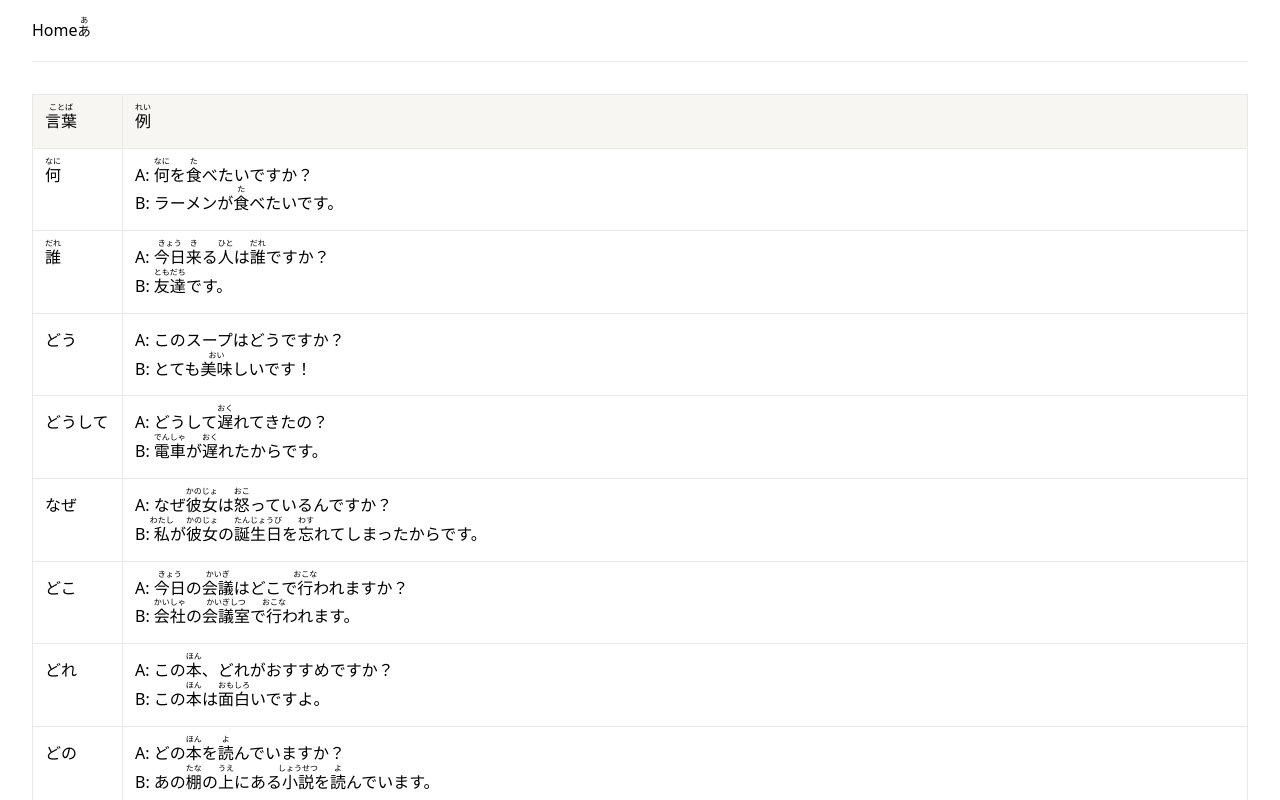
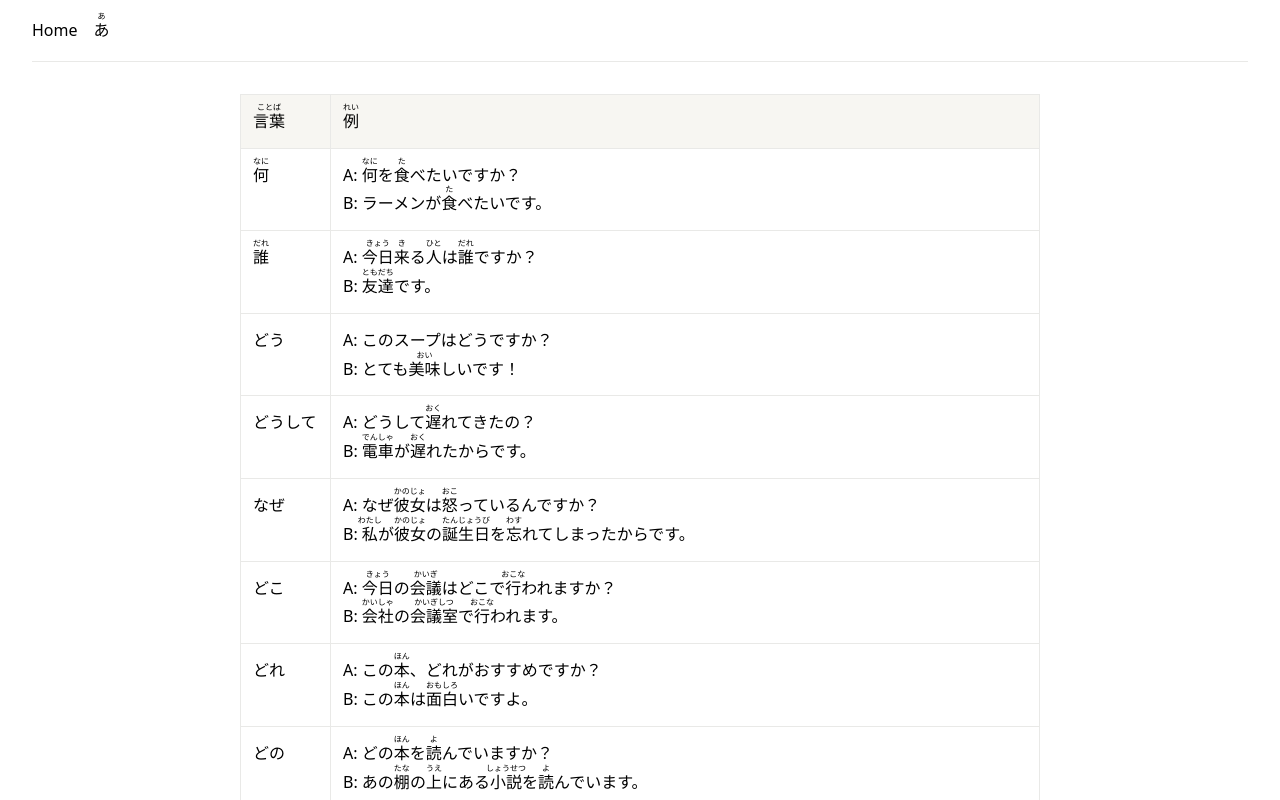
Before and after one commit to mazhugasergei/Nihongo, a Next.js app: page /vocab/question-words in a window 1280 px wide. Shown: the top 800 px of the page. Built offline with nearby package versions, Linux system fonts and the light colour scheme.

Commit message:
Add keyboard accessebility for furigana toggler

```diff
--- a/src/assets/styles/components/_header.scss
+++ b/src/assets/styles/components/_header.scss
@@ -1,4 +1,6 @@
 header{
+  display: flex;
+  gap: 1rem;
   border-bottom: .0625rem solid $border;
   padding: 1rem 0;
   margin-bottom: 2rem; ////
--- a/src/assets/styles/components/_table.scss
+++ b/src/assets/styles/components/_table.scss
@@ -1,5 +1,7 @@
 .table{
+  max-width: 50rem;
   border: .0625rem solid $border;
+  margin: 0 auto;
 
   .tr{
     display: flex;
--- a/src/assets/styles/index.css
+++ b/src/assets/styles/index.css
@@ -58,6 +58,8 @@ button, .btn {
 }
 
 header {
+  display: flex;
+  gap: 1rem;
   border-bottom: 0.0625rem solid #E9E9E7;
   padding: 1rem 0;
   margin-bottom: 2rem;
@@ -109,7 +111,9 @@ header {
 }
 
 .table {
+  max-width: 50rem;
   border: 0.0625rem solid #E9E9E7;
+  margin: 0 auto;
 }
 .table .tr {
   display: flex;
--- a/src/components/Header.tsx
+++ b/src/components/Header.tsx
@@ -1,11 +1,13 @@
 // react
-import { useEffect } from 'react'
+import { useEffect, useRef } from 'react'
 // next
 import Link from 'next/link'
 // zustand
 import useSettings from "@/store/useSettings"
 
 export default () => {
+  const furiganaToggleButton = useRef<HTMLDivElement>(null)
+
   // furigana
   const furiganaState = useSettings(state => state.furigana)
   const furiganaToggle = useSettings(state => state.furiganaToggle)
@@ -15,10 +17,17 @@ export default () => {
     document.body.style.lineHeight = furiganaState ? "1.8" : "1.5"
   }, [furiganaState])
 
+  const hnadleFuriganaToggle = (e: any) => {
+    if(e.code === "Space"){
+      e.preventDefault()
+      furiganaToggle()
+    }
+  }
+
   return (
     <header>
       <Link href="/">Home</Link>
-      <button onClick={furiganaToggle} style={{ cursor: "pointer", userSelect: "none" }}><div className="furigana">あ<span>あ</span></div></button>
+      <div ref={furiganaToggleButton} onKeyDown={hnadleFuriganaToggle} tabIndex={0} style={{ cursor: "pointer", userSelect: "none" }}><div className="furigana">あ<span>あ</span></div></div>
     </header>
   )
 }
```
Also changed, not shown: 1 other file (tests, documents, lock files or other folders).
